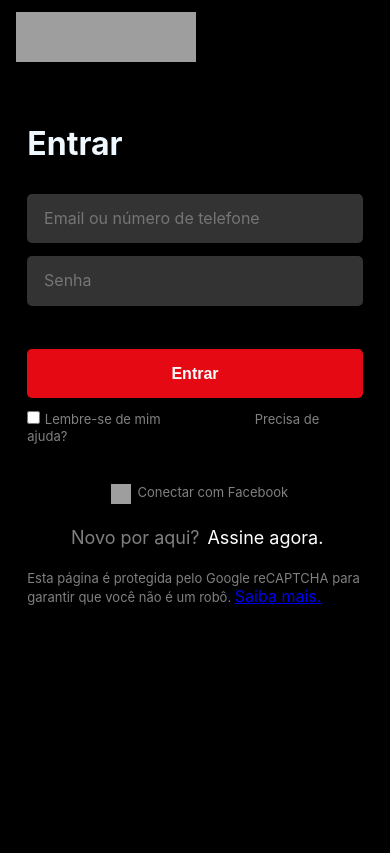
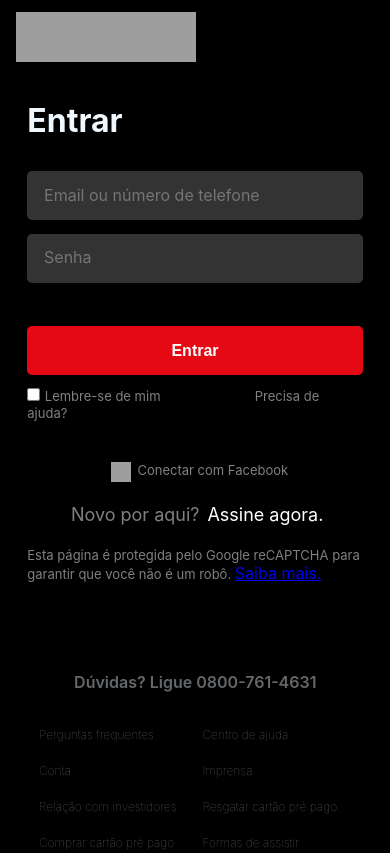
Before and after one commit to Juansantoss07/Bestflix, a plain HTML site: page login.html in a window 390 px wide. Shown: the top 853 px of the page. Drawn offline with Linux system fonts and the light colour scheme; grey boxes are pictures that could not be loaded.

Commit message:
Update style-login.css

```diff
--- a/assets/css/style-login.css
+++ b/assets/css/style-login.css
@@ -227,6 +227,9 @@
 }
 
 @media (max-width: 479px){
+     .appmont{
+        height: 590px;
+    }
     .box-login{
         width: 100%;
         height: 70%;
```
